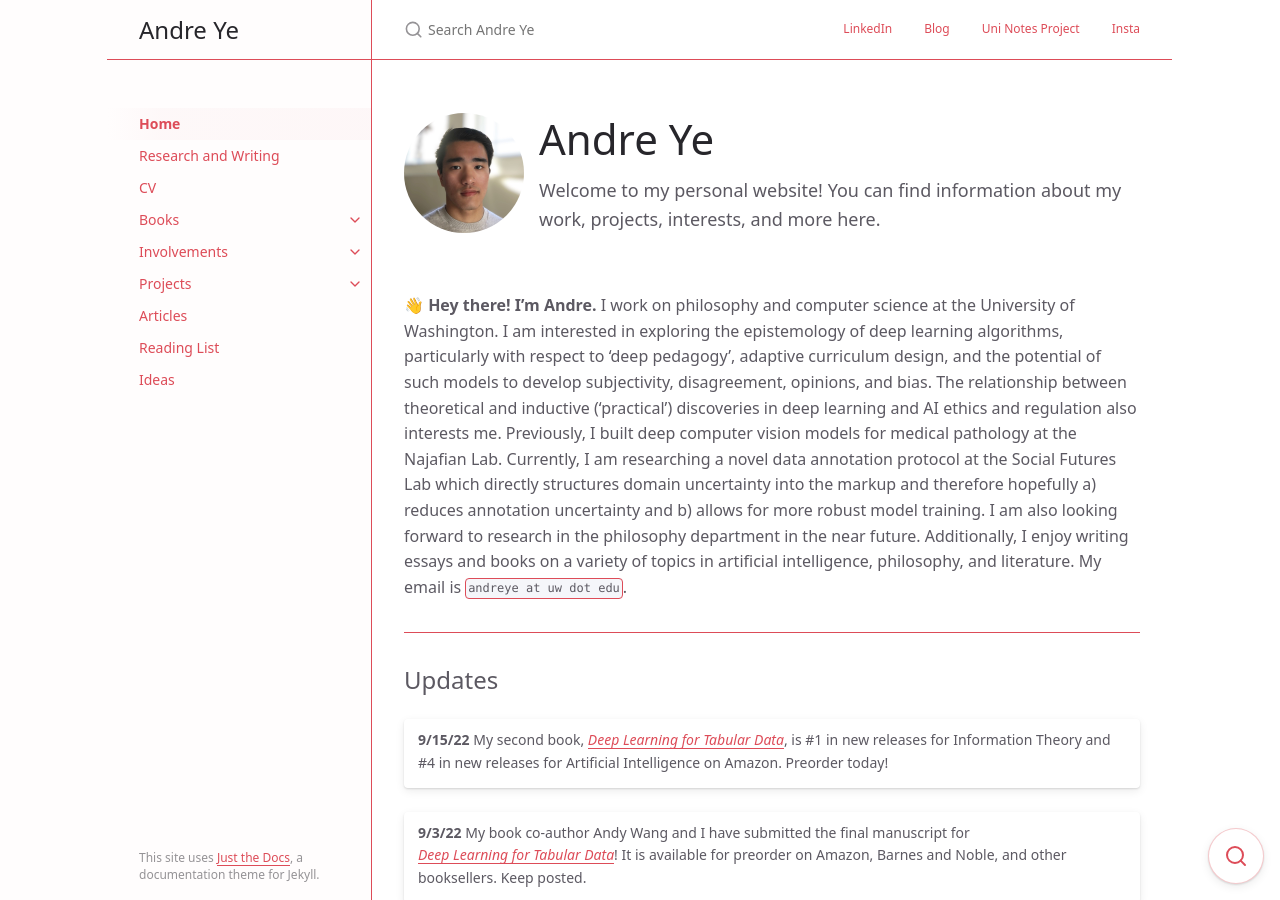
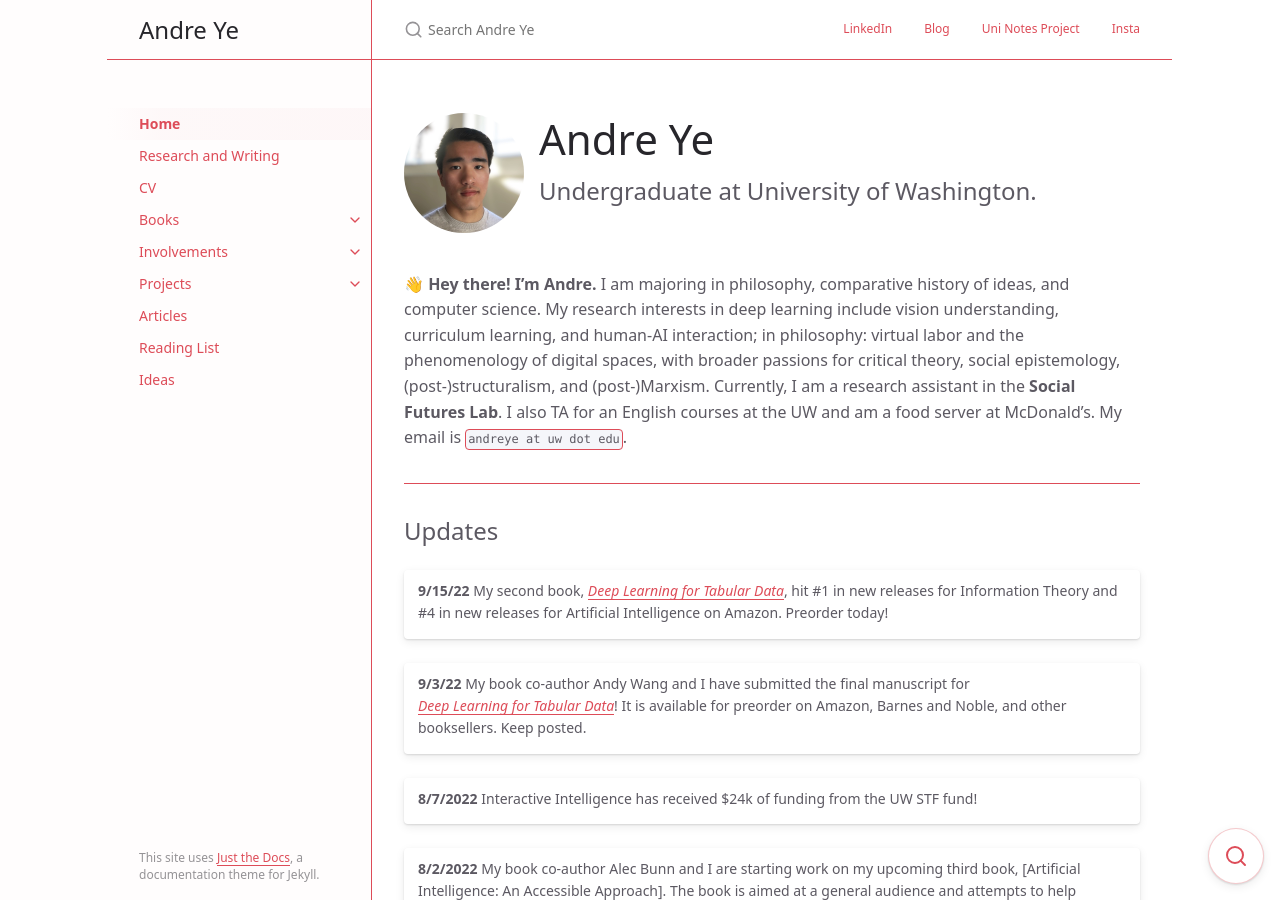
Before and after one commit to andre-ye/andre-ye.github.io-retired, a Jekyll site: the page built from index.md, in a window 1280 px wide and 900 px high. Built offline with Jekyll 4.4.1, drawn with Linux system fonts in a browser that asks for light colours; nearby versions of some CDN libraries.

Commit message:
Update index.md

```diff
--- a/index.md
+++ b/index.md
@@ -16,25 +16,21 @@ img {
 
 # Andre Ye
 {: .fs-9}
-<!--
-My personal website
-{: .fs-6 .fw-300 } -->
 
+Undergraduate at University of Washington.
+{: .fs-6 .fw-300 }
 
-
-Welcome to my personal website! You can find information about my work, projects, interests, and more here.
-{: .fs-5 .fw-300 }
 
 <br>
 
-**👋 Hey there! I'm Andre.** I work on philosophy and computer science at the University of Washington. I am interested in exploring the epistemology of deep learning algorithms, particularly with respect to 'deep pedagogy', adaptive curriculum design, and the potential of such models to develop subjectivity, disagreement, opinions, and bias. The relationship between theoretical and inductive ('practical') discoveries in deep learning and AI ethics and regulation also interests me. Previously, I built deep computer vision models for medical pathology at the Najafian Lab. Currently, I am researching a novel data annotation protocol at the Social Futures Lab which directly structures domain uncertainty into the markup and therefore hopefully a) reduces annotation uncertainty and b) allows for more robust model training. I am also looking forward to research in the philosophy department in the near future. Additionally, I enjoy writing essays and books on a variety of topics in artificial intelligence, philosophy, and literature. My email is `andreye at uw dot edu`.
+**👋 Hey there! I'm Andre.** I am majoring in philosophy, comparative history of ideas, and computer science. My research interests in deep learning include vision understanding, curriculum learning, and human-AI interaction; in philosophy: virtual labor and the phenomenology of digital spaces, with broader passions for critical theory, social epistemology, (post-)structuralism, and (post-)Marxism. Currently, I am a research assistant in the **Social Futures Lab**. I also TA for an English courses at the UW and am a food server at McDonald's. My email is `andreye at uw dot edu`.
 
 ---
 
 Updates
 {: .fs-6 .fw-400 }
 
-| **9/15/22** My second book, [*Deep Learning for Tabular Data*](https://andre-ye.github.io/docs/books/dl-for-tabular/), is #1 in new releases for Information Theory and #4 in new releases for Artificial Intelligence on Amazon. Preorder today! |
+| **9/15/22** My second book, [*Deep Learning for Tabular Data*](https://andre-ye.github.io/docs/books/dl-for-tabular/), hit #1 in new releases for Information Theory and #4 in new releases for Artificial Intelligence on Amazon. Preorder today! |
 
 | **9/3/22** My book co-author Andy Wang and I have submitted the final manuscript for [*Deep Learning for Tabular Data*](https://andre-ye.github.io/docs/books/dl-for-tabular/)! It is available for preorder on Amazon, Barnes and Noble, and other booksellers. Keep posted. |
 
```
